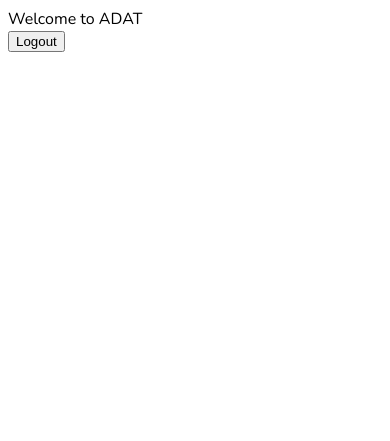
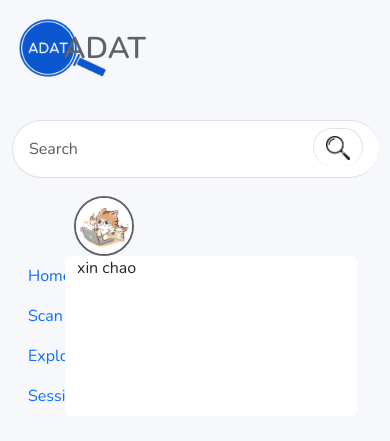
Before and after one commit to 11TnM06/ADAT, a Django app: page /home/ in a window 390 px wide. Shown: the top 441 px of the page. Run offline with Django 4.2, Linux system fonts and the light colour scheme; a user stored in the database is signed in; some libraries are stand-ins or nearby versions.

Commit message:
add home front end

```diff
--- a/ADAT/settings.py
+++ b/ADAT/settings.py
@@ -40,7 +40,8 @@ INSTALLED_APPS = [
     'django.contrib.messages',
     'django.contrib.staticfiles',
     'Users',
-    'Core'
+    'Core',
+    'bootstrap5'
 ]
 
 MIDDLEWARE = [
--- a/ADAT/urls.py
+++ b/ADAT/urls.py
@@ -21,5 +21,6 @@ import Core.views  as core
 urlpatterns = [
     path('accounts/', include('Users.urls'), name='Users'),
     path('admin/', admin.site.urls),
-    path('home/', login_required(core.Home_View.as_view()), name='Core')
+    path('home/', login_required(core.Home_View.as_view()), name='Core'),
+    path('core/', include('Core.urls'), name='Core')
 ]
--- a/Core/views.py
+++ b/Core/views.py
@@ -7,8 +7,3 @@ from django.views.decorators.csrf import csrf_protect
 class Home_View(View):
     def get(self, request, **kwargs):
         return render(request, "dashboard/home.html")
-    def post(self, request, **kwargs):
-        if request.user.is_authenticated:
-            logout(request)
-            # release authenticated user and log out
-        return redirect("../accounts/login")
--- a/Users/urls.py
+++ b/Users/urls.py
@@ -1,8 +1,7 @@
 from django.urls import path
-from .views import Login_View, Register_User
-from django.contrib.auth.views import LogoutView
+from .views import Login_View, Register_User, Logout_View
 urlpatterns = [
     path('login/', Login_View.as_view(), name='login'),
     path('register/', Register_User.as_view(), name='register'),
-    path("logout/", LogoutView.as_view(), name="logout"),
+    path("logout/", Logout_View.as_view(), name="logout"),
 ]
--- /dev/null
+++ b/static/assets/css/home.css
@@ -0,0 +1,52 @@
+body {
+    font-family: "Nunito", sans-serif;
+    background-color: #f6f8fc;
+}
+.logo {
+    width: 96px;
+    height: 96px;
+}
+.title {
+    font-size: 30px;
+    line-height: 1.25;
+    font-weight: 600;
+    margin-top: 30px;
+    margin-left: 15px;
+    color: #5f6368;
+}
+header {
+    display: flex;
+}
+
+.logo {
+    display: flex;
+}
+
+.avatar {
+    width: 60px;
+    height: 60px;
+    margin-top: 18px;
+    margin-left: 15px;
+    border: 2px #5f6368 solid;
+}
+
+.navbar {
+    height: 130%;
+}
+
+.ms-n5 {
+    margin-left: -65px;
+    margin-top: 8px;
+}
+.search-icon {
+    width: 24px;
+    height: 24px;
+}
+.first-drop {
+    border-top-left-radius: 10px;
+    border-top-right-radius: 10px;
+}
+.last-drop {
+    border-bottom-left-radius: 10px;
+    border-bottom-right-radius: 10px;
+}
--- a/static/assets/css/signup.css
+++ b/static/assets/css/signup.css
@@ -109,6 +109,11 @@ label {
 .form-button-login {
     margin-top: 50px;
 }
+.alert.alert-danger ul li {
+    color: red;
+    font-size: xx-medium;
+    margin-left: 10px;
+}
 
 
 @media screen and (max-width: 768px) {
--- a/templates/dashboard/home.html
+++ b/templates/dashboard/home.html
@@ -2,9 +2,14 @@
 <!DOCTYPE html>
 <html lang="en">
 <head>
+    {% load bootstrap5 %}
+    {% bootstrap_css %}
+    {% bootstrap_javascript %}
     <meta charset="UTF-8">
     <meta name="viewport" content="width=device-width, initial-scale=1.0">
-    <link rel="stylesheet" type="text/css" href="{% static 'assets/css/signup.css' %}">
+    <link rel="stylesheet" type="text/css" href="{% static 'assets/css/home.css' %}">
+    {% comment %} <link rel="stylesheet" type="text/css" href="{% static 'bootstrap.min.css' %}"> {% endcomment %}
+
     <link rel="preconnect" href="https://fonts.googleapis.com">
     <link rel="preconnect" href="https://fonts.gstatic.com" crossorigin>
     <link href="https://fonts.googleapis.com/css2?family=Nunito:ital,wght@0,200..1000;1,200..1000&display=swap" rel="stylesheet">
@@ -12,17 +17,63 @@
 
 
 <body>
-    {% csrf_token %}
-    Welcome to ADAT
-    {% comment %} button logout {% endcomment %}
-    <form action="" method="post">
-        {% csrf_token %}
-        <button id="logout_button" type="submit">Logout</button>
-    </form>
+
+    <div class="container-fluid">
+        <div class="row">
+            <div class="col-1">
+                <img src="{% static '/assets/img/logo_adat_1.png' %}" alt="Logo" class="logo">
+
+            </div>
+            <div class="col-2 title ps-3">
+                ADAT
+            </div>
+            <div class="col-md-5 mx-auto pt-4">
+                <div class="input-group">
+                    <input class="form-control border-end-0 border rounded-pill p-3" type="search" placeholder="Search" id="example-search-input"  style="font-family: Nunito, sans-serif;">
+                    <span class="input-group-append">
+                        <button class="btn btn-outline-secondary bg-white border-bottom-0 border rounded-pill ms-n5" type="button">
+                            <img src="{% static '/assets/img/search-icon.jpg' %}" alt="Icon" class="search-icon">
+                        </button>
+                    </span>
+                </div>
+            </div>
+            <div class="col-3 ms-5">
+                <div class="dropdown dropend">
+                    <img src="{% static '/assets/img/neko.jpg' %}" class="float-end avatar dropdown-toggle rounded-circle" type="button" id="dropdownMenuButton1" data-bs-toggle="dropdown" aria-expanded="false">
+                    <ul class="dropdown-menu rounded-4" aria-labelledby="dropdownMenuButton1">
+                      <li><a class="dropdown-item" href="#" style="font-family: Nunito, sans-serif;">Profile</a></li>
+                      <li><a class="dropdown-item" href="#" style="font-family: Nunito, sans-serif;">Settings</a></li>
+                      <li><a class="dropdown-item" href="#" style="font-family: Nunito, sans-serif;">About</a></li>
+                      <li><hr class="dropdown-divider"></li>
+                      <li><a class="dropdown-item" href="{% url 'logout' %}" style="font-family: Nunito, sans-serif;">Log Out</a></li>
+                    </ul>
+                </div>
+            </div>
+        </div>
+
+        <div class="row">
+            <div class="col-2 sidebar">
+                <ul class="nav flex-column">
+                    <li class="nav-item" style="font-family: Nunito, sans-serif;">
+                        <a class="nav-link active" aria-current="page" href="{% url 'home' %}">Home</a>
+                    </li>
+                    <li class="nav-item">
+                        <a class="nav-link" href="#" style="font-family: Nunito, sans-serif;">Scan</a>
+                    </li>
+                    <li class="nav-item">
+                        <a class="nav-link" href="#" style="font-family: Nunito, sans-serif;">Exploit</a>
+                    </li>
+                    <li class="nav-item">
+                        <a class="nav-link" href="#" style="font-family: Nunito, sans-serif;">Sessions</a>
+                    </li>
+                </ul>
+            </div>
+            <div class="col-9 bg-white rounded">
+                xin chao
+            </div>
+        </div>
+
+    </div>
+
 </body>
 </html>
-<script>
-    document.getElementById("logout_button").addEventListener("click", function(){
-        window.location.href = "/accounts/login";
-    });
-</script>
```
Also changed, not shown: Users/test.txt (+2 -7 lines), Users/views.py (+8 -12 lines), static/assets/css/signin.css (+0 -7 lines), templates/accounts/register.html (+9 -0 lines), db.sqlite3, static/assets/img/logo_adat_1.png (added), static/assets/img/neko.jpg (added), static/assets/img/search-icon.jpg (added).
